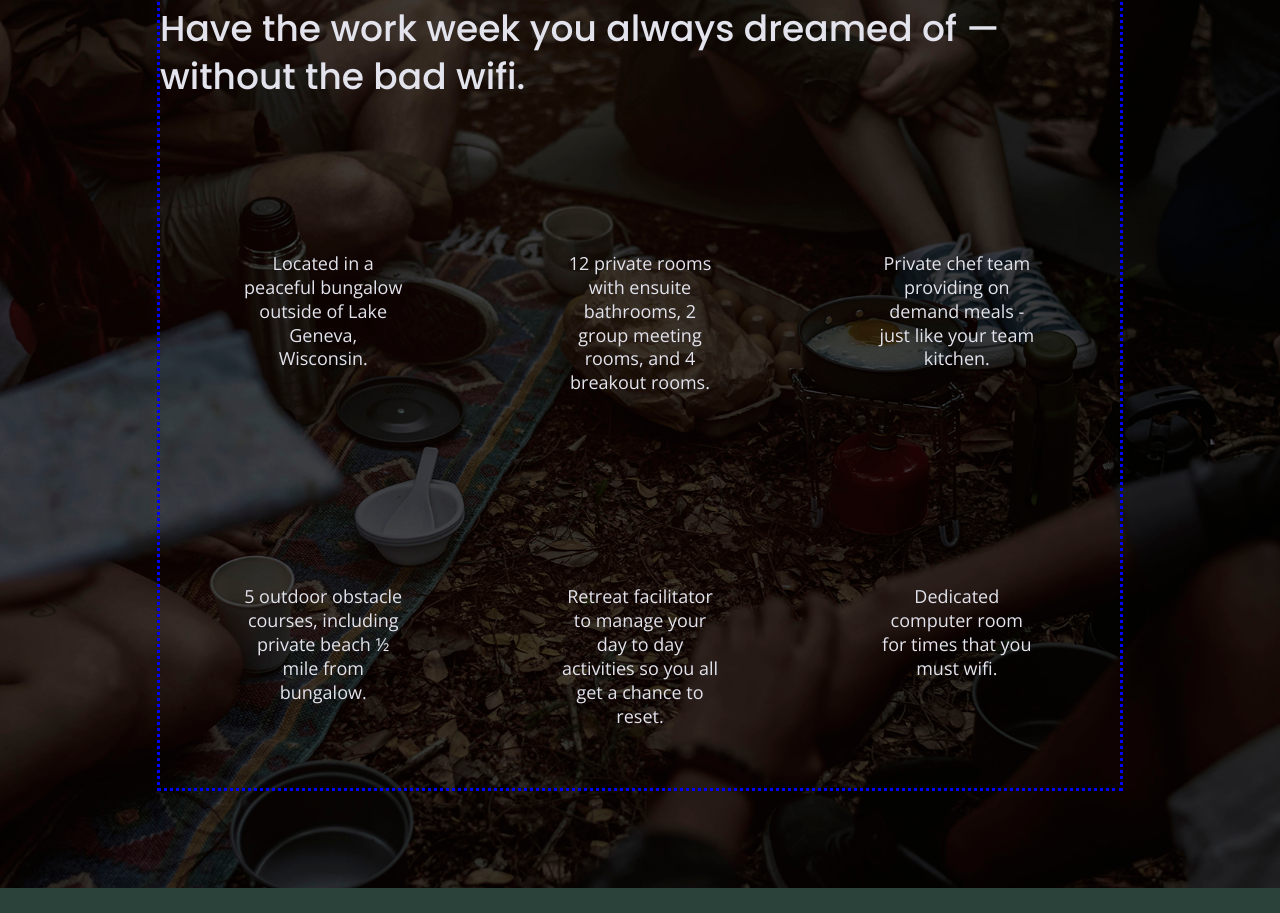
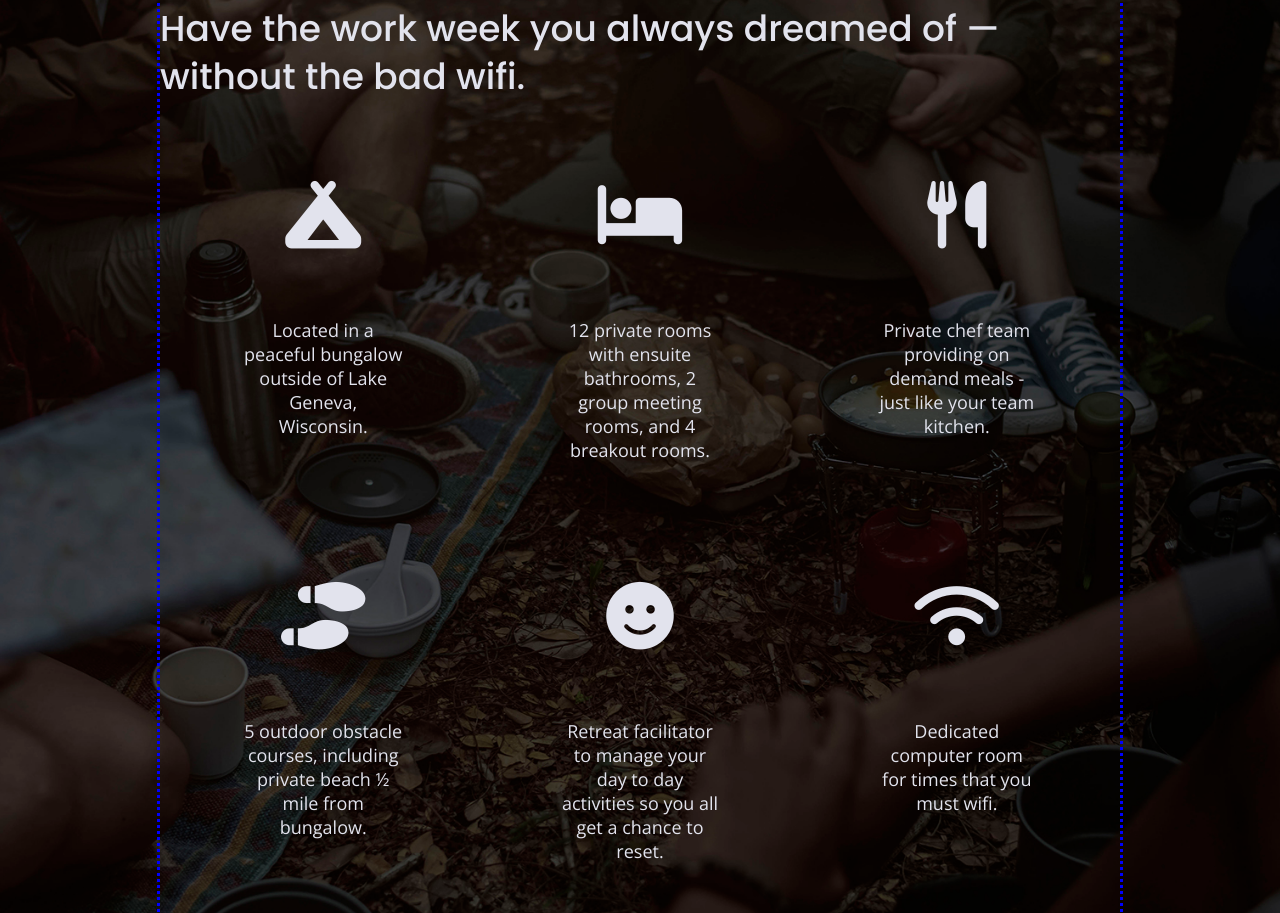
Before and after one commit to ang-riv/unplugged, a website built with Parcel: page index.html in a window 1280 px wide. Shown: the part 1186-2099 px from the top of the page. Built offline with nearby package versions, Linux system fonts and the light colour scheme.

Commit message:
Added feature icons

```diff
--- a/css/main.css
+++ b/css/main.css
@@ -337,6 +337,12 @@ input[type="button"] {
 .features article {
   width: 63%;
   margin: 30px 0;
+}
+
+.features i {
+  font-size: 3.75em;
+  margin-bottom: 40px;
+  margin: 0;
 }
 
 .features p {
--- a/index.html
+++ b/index.html
@@ -22,7 +22,10 @@
 
     <link rel="stylesheet" href="css/normalize.css" />
     <link rel="stylesheet" href="css/main.css" />
-
+    <script
+      src="https://kit.fontawesome.com/c90f7fed1f.js"
+      crossorigin="anonymous"
+    ></script>
     <meta name="theme-color" content="#fafafa" />
   </head>
 
@@ -79,42 +82,42 @@
           </h2>
           <div class="features-items">
             <article>
-              <p class="fontawesome-icon"></p>
+              <p class="fontawesome-icon"><i class="fas fa-campground"></i></p>
               <p class="features-item-description">
                 Located in a peaceful bungalow outside of Lake Geneva,
                 Wisconsin.
               </p>
             </article>
             <article>
-              <p class="fontawesome-icon"></p>
+              <p class="fontawesome-icon"><i class="fas fa-bed"></i></p>
               <p class="features-item-description">
                 12 private rooms with ensuite bathrooms, 2 group meeting rooms,
                 and 4 breakout rooms.
               </p>
             </article>
             <article>
-              <p class="fontawesome-icon"></p>
+              <p class="fontawesome-icon"><i class="fas fa-utensils"></i></p>
               <p class="features-item-description">
                 Private chef team providing on demand meals - just like your
                 team kitchen.
               </p>
             </article>
             <article>
-              <p class="fontawesome-icon"></p>
+              <p class="fontawesome-icon"><i class="fas fa-shoe-prints"></i></p>
               <p class="features-item-description">
                 5 outdoor obstacle courses, including private beach ½ mile from
                 bungalow.
               </p>
             </article>
             <article>
-              <p class="fontawesome-icon"></p>
+              <p class="fontawesome-icon"><i class="fas fa-smile"></i></p>
               <p class="features-item-description">
                 Retreat facilitator to manage your day to day activities so you
                 all get a chance to reset.
               </p>
             </article>
             <article>
-              <p class="fontawesome-icon"></p>
+              <p class="fontawesome-icon"><i class="fas fa-wifi"></i></p>
               <p class="features-item-description">
                 Dedicated computer room for times that you must wifi.
               </p>
```
Also changed, not shown: about/index.html (+1 -0 lines), faq/index.html (+1 -1 lines).
